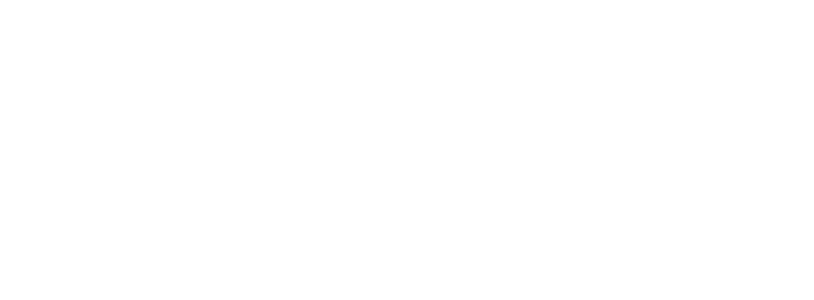
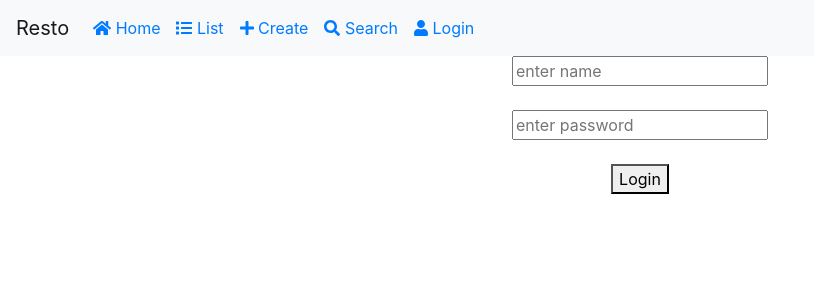
Before and after one commit to TawhidHassan/React-js-nodejs-Resturant-app, a React (Create React App) app in the folder restaurant-app/: page /login in a window 1280 px wide. Shown: the top 300 px of the page, without its empty margins (0-814 px from the left). Built offline with nearby package versions, Linux system fonts and the light colour scheme.

Commit message:
login logout functionality done

```diff
--- a/restaurant-app/src/App.js
+++ b/restaurant-app/src/App.js
@@ -11,6 +11,8 @@ import RestaurantCreate from './component/RestaurantCreate'
 import RestaurantUpdate from './component/RestaurantUpdate'
 import RestaurantDetail from './component/RestaurantDetail'
 import RestaurantSearch from './component/RestaurantSearch'
+import Login from './component/Login'
+import Logout from './component/Logout'
 
 function App() {
   return (
@@ -20,25 +22,44 @@ function App() {
         <Route exact path="/">
           <Home></Home>
         </Route>
+
         <Route path="/list">
           <RestaurantsList ></RestaurantsList>
         </Route>
+
         <Route path="/create">
           <RestaurantCreate ></RestaurantCreate>
         </Route>
+
         <Route path="/update/:id"
-        render={props=>(
-<RestaurantUpdate {...props} />
-        )}
+          render={props => (
+            <RestaurantUpdate {...props} />
+          )}
         >
 
         </Route>
+
+
         <Route path="/detail">
           <RestaurantDetail ></RestaurantDetail>
         </Route>
+
         <Route path="/search">
           <RestaurantSearch ></RestaurantSearch>
         </Route>
+
+        <Route path="/login"
+          render={props => (
+            <Login {...props} />
+          )}
+        >
+        </Route>
+
+        <Route path="/logout">
+          <Logout />
+        </Route>
+
+
       </Router>
     </div>
   );
--- /dev/null
+++ b/restaurant-app/src/component/Login.js
@@ -0,0 +1,45 @@
+import React, { Component } from 'react';
+import { Button } from 'react-bootstrap';
+import NavBarManu from './NavBarManu'
+class Login extends Component {
+    constructor() {
+        super();
+        this.state = {
+            name: '',
+            password: ''
+        }
+    }
+    login() {
+        console.warn(this.state)
+        fetch("http://localhost:3000/login?q=" + this.state.name).then((data) => {
+            data.json().then((resp) => {
+                console.warn("resp", resp)
+                if (resp.length > 0) {
+                    localStorage.setItem('login',JSON.stringify(resp))
+                    console.warn(this.props.history.push('list'))
+                }
+                else {
+                    alert("Pelase check username and password")
+                }
+
+            })
+        })
+    }
+    render() {
+        return (
+            <div>
+                <NavBarManu />
+                <input type="text"
+                    placeholder="enter name"
+                    name="user" onChange={(event) => this.setState({ name: event.target.value })} /> <br /> <br />
+                <input
+                    placeholder="enter password"
+                    type="password" name="password" onChange={(event) => this.setState({ password: event.target.value })} /> <br /> <br />
+                <button onClick={() => { this.login() }} >Login</button>
+
+            </div>
+        );
+    }
+}
+
+export default Login;
--- /dev/null
+++ b/restaurant-app/src/component/Logout.js
@@ -0,0 +1,11 @@
+
+import React from 'react';
+import {
+   Redirect
+} from 'react-router-dom'
+const Logout = () => {
+    localStorage.clear();
+    return <Redirect to="/login" />
+};
+
+export default Logout;
```
Also changed, not shown: 2 other files (tests, documents, lock files or other folders).
